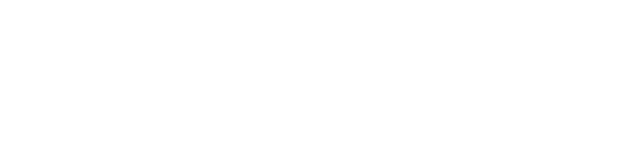
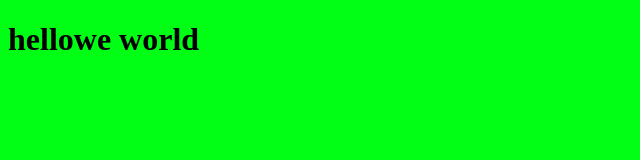
Before and after one commit to ArtemRe/github-tutorial, a plain HTML site: page index.html in a window 1280 px wide. Shown: the whole page, without its empty margins (0-640 px from the left). Drawn offline with Linux system fonts and the light colour scheme.

Commit message:
новый стиль

```diff
--- a/css/styles.css
+++ b/css/styles.css
@@ -1,3 +1,3 @@
 body {
-  background-color: aqua;
+  background-color: rgb(0, 255, 21);
 }
--- a/index.html
+++ b/index.html
@@ -4,7 +4,9 @@
     <meta charset="UTF-8">
     <meta http-equiv="X-UA-Compatible" content="IE=edge">
     <meta name="viewport" content="width=device-width, initial-scale=1.0">
+    <link rel="stylesheet" href="./css/styles.css"/>
     <title>Document</title>
+    <h1>hellowe world</h1>
 </head>
 <body>
 
```
